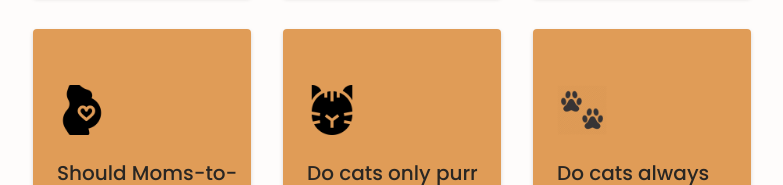
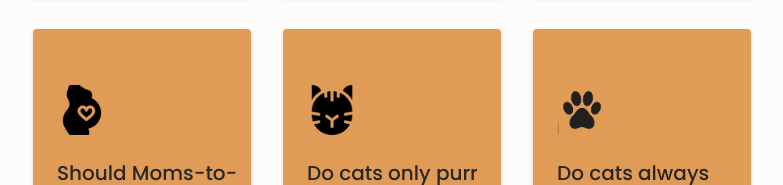
Before and after one commit to csumie/pawesome-facts-responsive-layout, a plain HTML site: page index.html in a window 1280 px wide. Shown: the part 4748-4933 px from the top of the page, without its empty margins (248-1031 px from the left). Drawn offline with nearby package versions, Linux system fonts and the light colour scheme.

Commit message:
image and content update

```diff
--- a/index.html
+++ b/index.html
@@ -701,7 +701,7 @@
 
       <div class="myths__content">
         <div>
-          <img src="assets/img/cat-paw.png" class="myths__icon">
+          <img src="assets/img/cat-paw-v2.png" class="myths__icon">
           <h3 class="myths__title">Do cats always land on their feet?</h3>
         </div>
         <span class="button button--flex button--small button--link myths__button">
```
Also changed, not shown: assets/img/cat-paw-v2.png (added).
